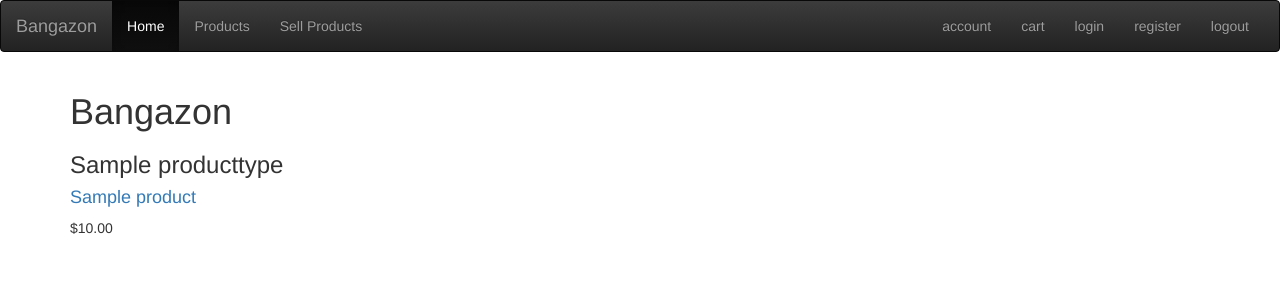
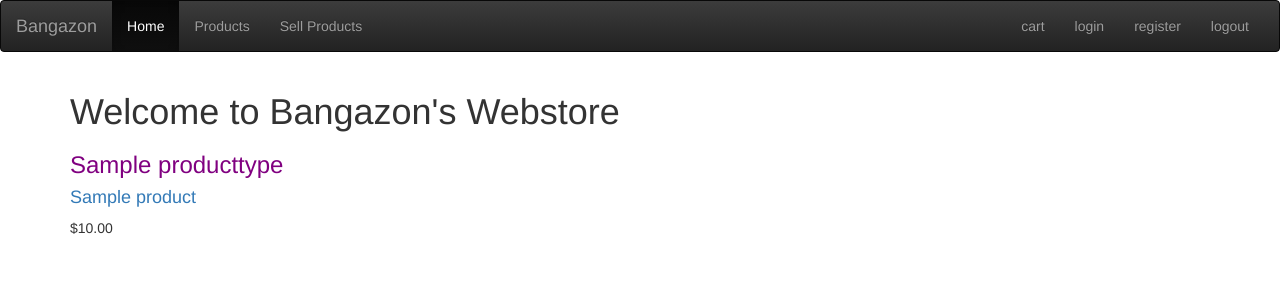
Before and after one commit to TemporaryOysters/bangazon_website, a Django app: page /webstore/home/ in a window 1280 px wide. Shown: the top 300 px of the page. Run offline with Django 3.2, Linux system fonts and the light colour scheme; tables that the repository leaves empty hold one stand-in row (values such as "Sample post"); parts of the project's set-up code (start-up, migrations or seed data) failed here and were passed over; some libraries are stand-ins or nearby versions.

Commit message:
welcome, username pops up on navbar

```diff
--- /dev/null
+++ b/bangazon_website/bangazon_webstore/static/css/styles.css
@@ -0,0 +1,3 @@
+.product_type_header {
+    color: purple;
+}
--- a/bangazon_website/bangazon_webstore/templates/bangazon_webstore/base.html
+++ b/bangazon_website/bangazon_webstore/templates/bangazon_webstore/base.html
@@ -4,6 +4,7 @@
         <title>Bangazon Webstore</title>
         <link rel="stylesheet" href="//maxcdn.bootstrapcdn.com/bootstrap/3.2.0/css/bootstrap.min.css">
         <link rel="stylesheet" href="//maxcdn.bootstrapcdn.com/bootstrap/3.2.0/css/bootstrap-theme.min.css">
+        <link rel="stylesheet" href="{% static 'css/styles.css' %}">
     </head>
     <body>
         <body>
@@ -34,9 +35,11 @@
                     <li {% if request.path == home %} class = 'active' {% endif %}><a href="{% url 'bangazon_webstore:home' %}">Home</a></li>
                     <li {% if request.path == products %} class = 'active' {% endif %}><a href="{% url 'bangazon_webstore:products' %}">Products</a></li>
                     <li {% if request.path == addproduct %} class = 'active' {% endif %}><a href="{% url 'bangazon_webstore:addproduct' %}">Sell Products</a></li>
+                    {% if user.username %}
+                    <li style="color: white"><a href="#">Welcome, {{ user.username }}</a></li>
+                    {% endif %}
                   </ul>
                   <ul class="nav navbar-nav navbar-right">
-                    <li  {% if request.path == account %} class='active' {% endif %}><a href="{% url 'bangazon_webstore:account' %}">account</a></li>
                     <li  {% if request.path == cart %} class='active' {% endif %}><a href="{% url 'bangazon_webstore:cart' %}">cart</a></li>
                     <li  {% if request.path == login %} class='active' {% endif %}><a href="{% url 'bangazon_webstore:login' %}">login</a></li>
                     <li  {% if request.path == register %} class='active' {% endif %}><a href="{% url 'bangazon_webstore:register' %}">register</a></li>
--- a/bangazon_website/bangazon_webstore/templates/bangazon_webstore/home.html
+++ b/bangazon_website/bangazon_webstore/templates/bangazon_webstore/home.html
@@ -1,10 +1,10 @@
 {% extends 'bangazon_webstore/base.html' %}
 
 {% block content %}
-  <h1>Bangazon</h1>
+  <h1>Welcome to Bangazon's Webstore</h1>
   {% for pt in producttype %}
     <div>
-      <h3>{{ pt.label_name }}</h3>
+      <h3 class="product_type_header">{{ pt.label_name }}</h3>
       {% for pro in product %}
         {% for p in pro %}
         {% if p.product_type.pk == pt.pk %}
--- a/bangazon_website/bangazon_webstore/templates/bangazon_webstore/product_category.html
+++ b/bangazon_website/bangazon_webstore/templates/bangazon_webstore/product_category.html
@@ -1,7 +1,7 @@
 {% extends 'bangazon_webstore/base.html' %}
 
 {% block content %}
-  <h1> {{ product_type}} </h1>
+  <h1 class="product_type_header"> {{ product_type}} </h1>
   {% for p in product_list %}
   <div>
       <a href="{% url 'bangazon_webstore:productdetail' p.id %}">
--- a/bangazon_website/bangazon_webstore/templates/bangazon_webstore/products.html
+++ b/bangazon_website/bangazon_webstore/templates/bangazon_webstore/products.html
@@ -4,7 +4,7 @@
   <h1>PRODUCTS</h1>
   {% for prod in products_info %}
     <div>
-      <a href="{% url 'bangazon_webstore:producttype' prod.type_id %}"><h3>{{ prod.type_label_name }}({{ prod.count }})</h3></a>
+      <a href="{% url 'bangazon_webstore:producttype' prod.type_id %}"><h3 class="product_type_header">{{ prod.type_label_name }}({{ prod.count }})</h3></a>
         {% for p in prod.p_list %}
           <div>
             <a href="{% url 'bangazon_webstore:productdetail' p.id %}"><h4>{{ p.name }}</h4></a>
--- a/bangazon_website/bangazon_webstore/views/payment_type_view.py
+++ b/bangazon_website/bangazon_webstore/views/payment_type_view.py
@@ -1,6 +1,5 @@
 from django.shortcuts import render
 from django.http import HttpResponseRedirect
-
 from bangazon_webstore.forms import PaymentTypeForm
 
 
--- a/bangazon_website/css/styles.css
+++ /dev/null
@@ -1,3 +0,0 @@
-.nav-wrapper {
-    background-color: black;
-}
```
